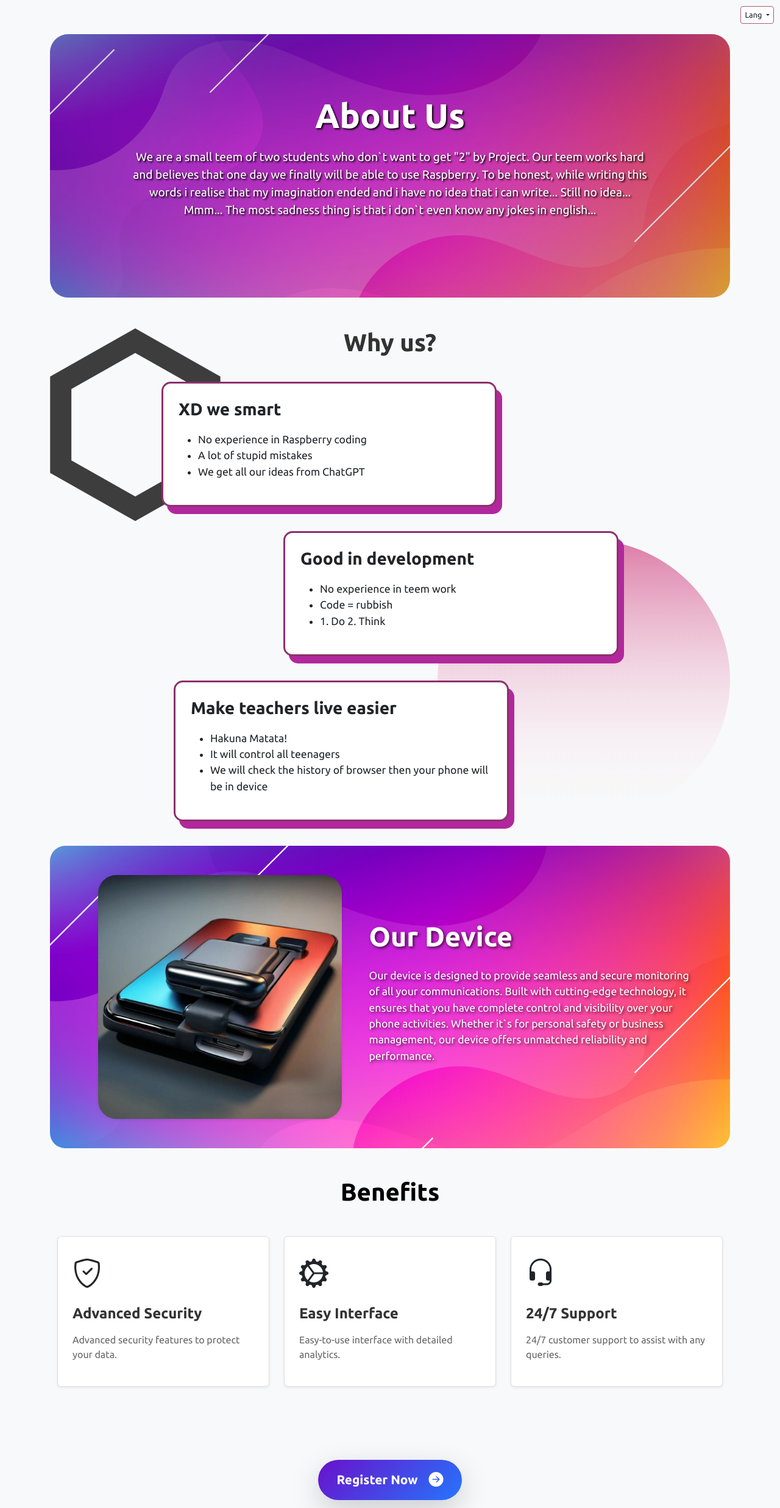
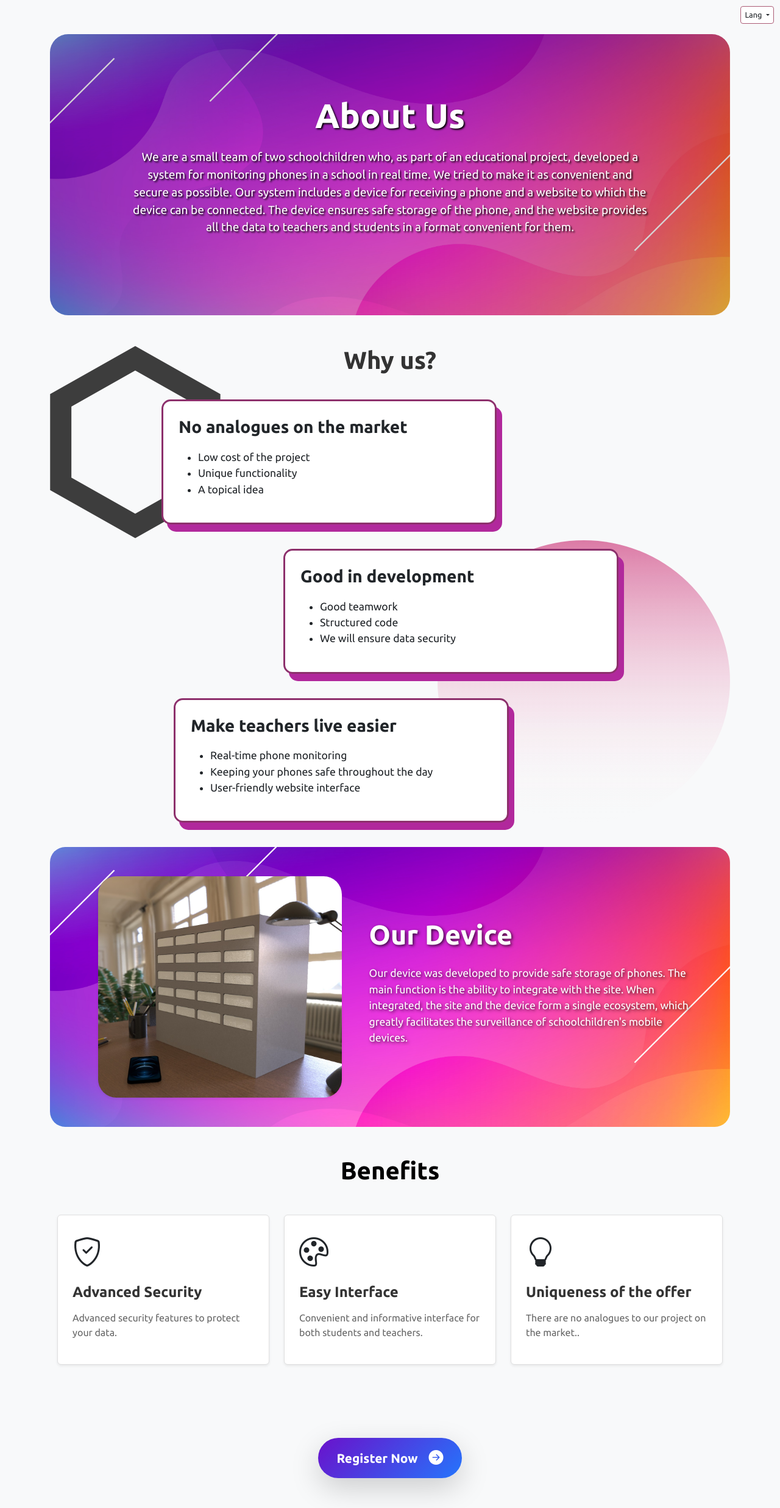
Before and after one commit to PavelFr8/PhoneGetter, a Flask app: page / in a window 1280 px wide. Shown: the top 2473 px of the page at 61% size. Run offline with Flask 3, Linux system fonts and the light colour scheme.

Commit message:
add better logging make code better add new text for main.html

```diff
--- a/app/modules/phone_history/routes.py
+++ b/app/modules/phone_history/routes.py
@@ -5,6 +5,7 @@ from flask import render_template
 from flask_login import login_required, current_user
 
 from . import module
+from app import logger
 
 
 # Create "Your phone" page
@@ -14,6 +15,7 @@ def history():
     try:
         phone_history = json.loads(current_user.phone.history)
 
+        # filter history
         filtered = {date: events for date, events in phone_history.items() if events is not None}
 
         filtered = dict(sorted(
@@ -27,7 +29,8 @@ def history():
 
         if not phone_history:
             filtered = None
-    except Exception:
+    except Exception as e:
+        logger.error(f"Error fetching phone history for user {current_user.id}: {e}")
         filtered = None
 
     return render_template('phone/phone.html', history=filtered)
--- a/app/modules/register/routes.py
+++ b/app/modules/register/routes.py
@@ -16,6 +16,7 @@ def register():
 
     form = RegisterForm()
     if form.validate_on_submit():
+        logger.debug(f"Processing registration form for email: {form.email.data}")
         if form.password.data != form.password_again.data:
             return render_template('register/register.html', title=_l('Sign Up'), form=form,
                                    message=_l('Passwords are different!'))
@@ -34,9 +35,10 @@ def register():
             user.set_password(form.password.data)
             db.session.add(user)
             db.session.commit()
+            logger.info(f"User {form.email.data} successfully registered.")
             return redirect(url_for('register.login'))
         except Exception as e:
-            logger.error(f"Error registering user: {e}")
+            logger.error(f"Error registering user with email {form.email.data}: {e}")
             db.session.rollback()
             return render_template('register/register.html', title=_l('Registration'), form=form,
                                    message=_l('An error occurred during registration.'))
@@ -52,6 +54,7 @@ def login():
 
     form = LoginForm()
     if form.validate_on_submit():
+        logger.debug(f"Processing login form for email: {form.email.data}")
         try:
             user = User.query.filter_by(email=form.email.data).first()
             if user and user.check_password(form.password.data):
--- a/app/modules/settings/routes.py
+++ b/app/modules/settings/routes.py
@@ -24,9 +24,11 @@ def settings():
                 filtered[item[0]] = item[1]
         if not history:
             filtered = None
-    except Exception:
+    except Exception as e:
+        logger.error(f"Error fetching phone history for user {current_user.id}: {e}")
         filtered = None
     return render_template('settings/settings.html', title=_l('Settings'), history=filtered)
+
 
 # Update user password
 @module.route('/change_password/<int:id>', methods=['GET', 'POST'])
@@ -42,6 +44,7 @@ def change_password(id: int):
             if user.check_password(form.curr_password.data):
                 user.set_password(form.new_password.data)
                 db.session.commit()
+                logger.debug(f"Password successfully changed for user {user.id}")
                 return redirect(url_for('settings.settings'))
             else:
                 form.email.data = user.email
--- a/app/static/js/class.js
+++ b/app/static/js/class.js
@@ -65,11 +65,11 @@ function changeClassName() {
     })
     .then(data => {
         if (data.status === 'success') {
-            // Обновление названия класса
+            // Update class name
             document.querySelector('.page-title').textContent = data.device;
             alert('Class name updated successfully!');
 
-            // Закрытие модального окна
+            // Close modal
             const modal = bootstrap.Modal.getInstance(document.getElementById('changeClassNameModal'));
             modal.hide();
         } else {
--- a/app/templates/base.html
+++ b/app/templates/base.html
@@ -4,7 +4,7 @@
     <meta charset="utf-8">
     <meta name="viewport" content="width=device-width, initial-scale=1">
     <title>{{ title }}</title>
-    <link rel="shortcut icon" href="{{ url_for('static', filename='img/base/favicon.png') }}" type="image/png">
+    <link rel="shortcut icon" href="{{ url_for('static', filename='img/base/phone.svg') }}" type="image/png">
     <!-- Bootstrap CSS -->
     <link href="https://cdn.jsdelivr.net/npm/bootstrap@5.3.0/dist/css/bootstrap.min.css" rel="stylesheet">
     <!-- Custom CSS -->
--- a/app/templates/main/main.html
+++ b/app/templates/main/main.html
@@ -15,7 +15,7 @@
     <section class="about-section text-center" style="background-image: url('{{ url_for('static', filename='img/main/back1.jpg') }}');">
         <div class="container content">
             <h1>{{ _('About Us') }}</h1>
-            <p>{{ _('We are a small teem of two students who don`t want to get "2" by Project. Our teem works hard and believes that one day we finally will be able to use Raspberry. To be honest, while writing this words i realise that my imagination ended and i have no idea that i can write... Still no idea... Mmm... The most sadness thing is that i don`t even know any jokes in english...') }}</p>
+            <p>{{ _('We are a small team of two schoolchildren who, as part of an educational project, developed a system for monitoring phones in a school in real time. We tried to make it as convenient and secure as possible. Our system includes a device for receiving a phone and a website to which the device can be connected. The device ensures safe storage of the phone, and the website provides all the data to teachers and students in a format convenient for them.') }}</p>
         </div>
     </section>
 
@@ -25,27 +25,27 @@
             <div class="text-content">
                 <h1 class="title-section margin-top">{{ _('Why us?') }}</h1>
                 <div class="card card-design">
-                    <h3 class="card-title">{{ _('XD we smart') }}</h3>
+                    <h3 class="card-title">{{ _('No analogues on the market') }}</h3>
                     <ul class="feature-list">
-                        <li>{{ _('No experience in Raspberry coding') }}</li>
-                        <li>{{ _('A lot of stupid mistakes') }}</li>
-                        <li>{{ _('We get all our ideas from ChatGPT') }}</li>
+                        <li>{{ _('Low cost of the project') }}</li>
+                        <li>{{ _('Unique functionality') }}</li>
+                        <li>{{ _('A topical idea') }}</li>
                     </ul>
                 </div>
                 <div class="card card-development">
                     <h3 class="card-title">{{ _('Good in development') }}</h3>
                     <ul class="feature-list">
-                        <li>{{ _('No experience in teem work') }}</li>
-                        <li>{{ _('Code = rubbish') }}</li>
-                        <li>{{ _('1. Do 2. Think') }}</li>
+                        <li>{{ _('Good teamwork') }}</li>
+                        <li>{{ _('Structured code') }}</li>
+                        <li>{{ _('We will ensure data security') }}</li>
                     </ul>
                 </div>
                 <div class="card card-support">
                     <h3 class="card-title">{{ _('Make teachers live easier') }}</h3>
                     <ul class="feature-list">
-                        <li>{{ _('Hakuna Matata!') }}</li>
-                        <li>{{ _('It will control all teenagers') }}</li>
-                        <li>{{ _('We will check the history of browser then your phone will be in device') }}</li>
+                        <li>{{ _('Real-time phone monitoring') }}</li>
+                        <li>{{ _('Keeping your phones safe throughout the day') }}</li>
+                        <li>{{ _('User-friendly website interface') }}</li>
                     </ul>
                 </div>
             </div>
@@ -65,7 +65,7 @@
                 </div>
                 <div class="col-md-6">
                     <h2 class="mb-4 device-text">{{ _('Our Device') }}</h2>
-                    <p>{{ _('Our device is designed to provide seamless and secure monitoring of all your communications. Built with cutting-edge technology, it ensures that you have complete control and visibility over your phone activities. Whether it`s for personal safety or business management, our device offers unmatched reliability and performance.') }}</p>
+                    <p>{{ _('Our device was developed to provide safe storage of phones. The main function is the ability to integrate with the site. When integrated, the site and the device form a single ecosystem, which greatly facilitates the surveillance of schoolchildren\'s mobile devices.') }}</p>
                 </div>
             </div>
         </div>
@@ -88,19 +88,19 @@
                 <div class="col-lg-4 col-md-6 mb-4 d-flex justify-content-center">
                     <div class="benefit-card shadow-sm p-4 rounded">
                         <div class="icon-container mb-3">
-                            <i class="bi bi-gear-wide-connected text-dark"></i>
+                            <i class="bi bi-palette text-dark"></i>
                         </div>
                         <h4 class="mb-3">{{ _('Easy Interface') }}</h4>
-                        <p>{{ _('Easy-to-use interface with detailed analytics.') }}</p>
+                        <p>{{ _('Convenient and informative interface for both students and teachers.') }}</p>
                     </div>
                 </div>
                 <div class="col-lg-4 col-md-6 mb-4 d-flex justify-content-center">
                     <div class="benefit-card shadow-sm p-4 rounded">
                         <div class="icon-container mb-3">
-                            <i class="bi bi-headset text-dark"></i>
+                            <i class="bi bi-lightbulb text-dark"></i>
                         </div>
-                        <h4 class="mb-3">{{ _('24/7 Support') }}</h4>
-                        <p>{{ _('24/7 customer support to assist with any queries.') }}</p>
+                        <h4 class="mb-3">{{ _('Uniqueness of the offer') }}</h4>
+                        <p>{{ _('There are no analogues to our project on the market..') }}</p>
                     </div>
                 </div>
             </div>
--- a/config.py
+++ b/config.py
@@ -27,9 +27,10 @@ class Config(object):
 
 
 class ProductionConfig(Config):
-    DEBUG = False
+    LOG_LEVEL = 'INFO'
 
 
 class DevelopmentConfig(Config):
+    DEBUG = True
     DEVELOPMENT = True
-    DEBUG = True
+    DEBUG_TB_INTERCEPT_REDIRECTS = False
--- a/manage.py
+++ b/manage.py
@@ -11,7 +11,7 @@ db.init_app(app)
 with app.test_request_context():
     db.create_all()
 
-
+# init db migration
 migrate = Migrate(app, db)
 
 # init login manager
--- a/requirements.txt
+++ b/requirements.txt
@@ -18,6 +18,7 @@ idna==3.8
 iniconfig==2.0.0
 itsdangerous==2.2.0
 Jinja2==3.1.4
+loguru==0.7.3
 Mako==1.3.5
 MarkupSafe==2.1.5
 packaging==24.1
```
Also changed, not shown: app/__init__.py (+28 -13 lines), app/modules/classes/routes.py (+23 -8 lines), app/static/js/classes.js (+4 -4 lines), app/static/img/main/device.jpg, app/translations/ru/LC_MESSAGES/messages.po, 3 other files.
